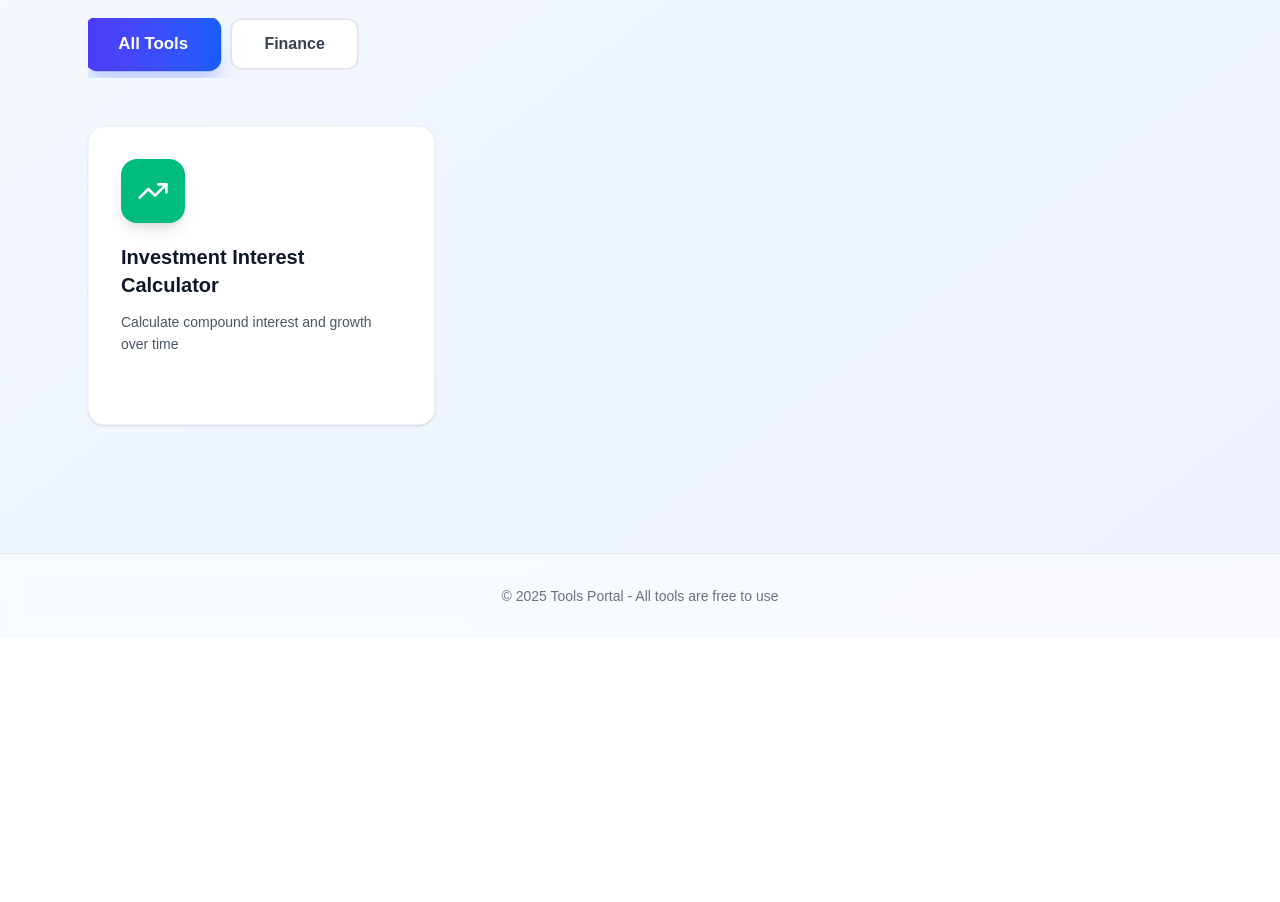
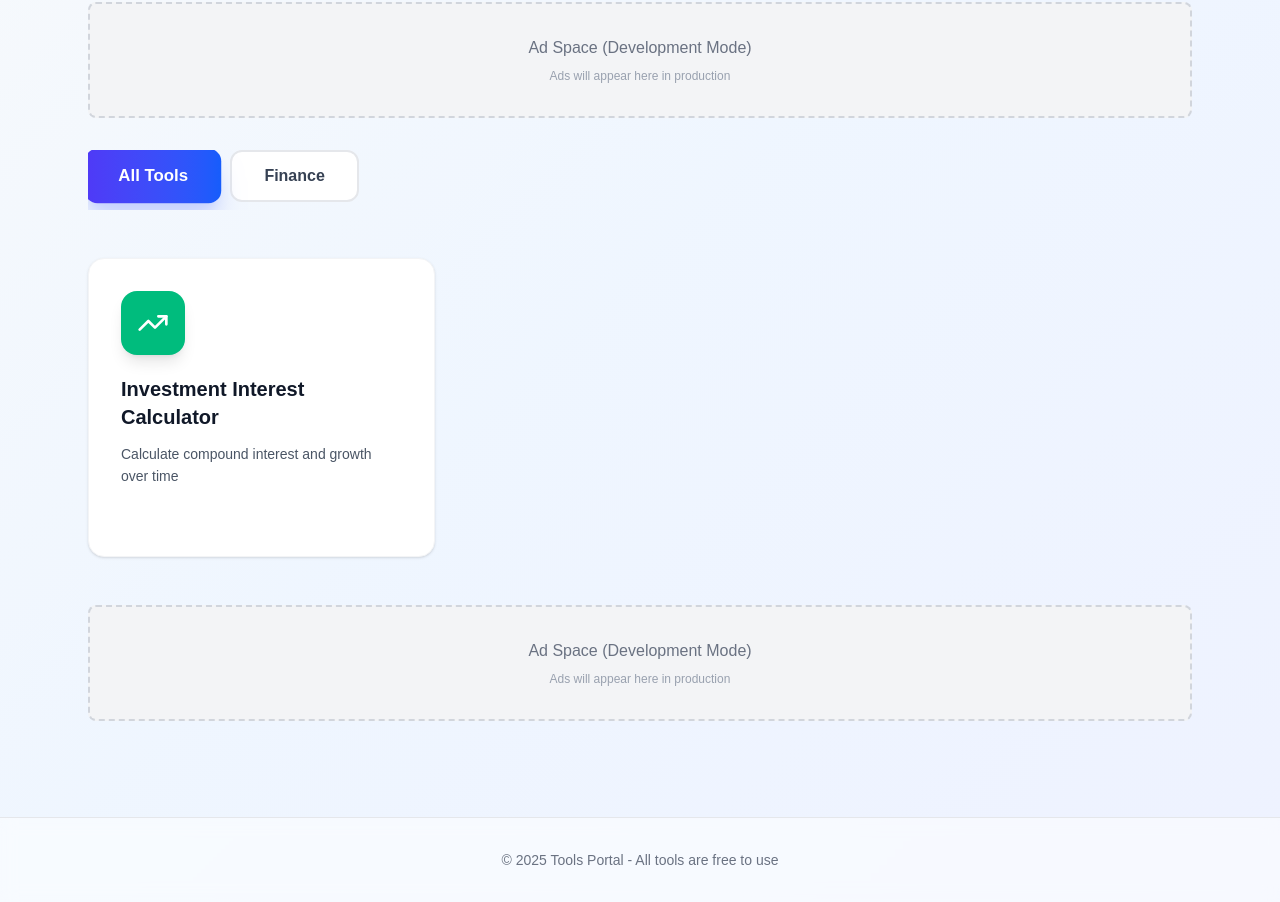
Before and after one commit to m-mariotti/tools, a Next.js app: page / in a window 1280 px wide. Shown: the part 355-1257 px from the top of the page. Before the commit the page ends 993 px from the top, so only its background shows below. Built offline with nearby package versions, Linux system fonts and the light colour scheme.

Commit message:
Aggiunta files adsense

```diff
--- a/app/layout.js
+++ b/app/layout.js
@@ -1,5 +1,6 @@
 import { Geist, Geist_Mono } from "next/font/google";
 import "./globals.css";
+import GoogleAdsense from "../components/GoogleAdsense";
 
 const geistSans = Geist({
   variable: "--font-geist-sans",
@@ -12,13 +13,16 @@ const geistMono = Geist_Mono({
 });
 
 export const metadata = {
-  title: "Tools",
-  description: "",
+  title: "Tools Portal - Free Online Calculators",
+  description: "Simple and free online tools and calculators for everyone",
 };
 
 export default function RootLayout({ children }) {
   return (
     <html lang="en">
+      <head>
+        <GoogleAdsense />
+      </head>
       <body
         className={`${geistSans.variable} ${geistMono.variable} antialiased`}
       >
--- a/app/page.js
+++ b/app/page.js
@@ -4,6 +4,7 @@ import { Globe, Sparkles } from 'lucide-react';
 import { translations } from '../locales/translations';
 import { toolsConfig, categories } from '../config/tools';
 import { useRouter } from 'next/navigation';
+import AdBanner from '../components/AdBanner';
 
 export default function Home() {
   const [language, setLanguage] = useState('en');
@@ -55,7 +56,7 @@ export default function Home() {
       </header>
 
       {/* Hero Section */}
-      <section className="max-w-6xl mx-auto px-6 pt-16 pb-12">
+      <section className="max-w-6xl mx-auto px-6 pt-16 pb-8">
         <div className="text-center space-y-6">
           <div className="inline-flex items-center gap-2 px-4 py-2 bg-indigo-100 text-indigo-700 rounded-full text-sm font-medium">
             <Sparkles className="w-4 h-4" />
@@ -70,6 +71,15 @@ export default function Home() {
             {t.subtitle}
           </p>
         </div>
+      </section>
+
+      {/* Top Banner Ad - Posizione strategica dopo l'hero */}
+      <section className="max-w-6xl mx-auto px-6 pb-8">
+        <AdBanner
+          dataAdSlot="XXXXXXXXXX"
+          dataAdFormat="horizontal"
+          className="min-h-[100px]"
+        />
       </section>
 
       {/* Category Tabs */}
@@ -92,16 +102,16 @@ export default function Home() {
       </section>
 
       {/* Tools Grid */}
-      <section className="max-w-6xl mx-auto px-6 pb-20">
+      <section className="max-w-6xl mx-auto px-6 pb-12">
         <div className="grid md:grid-cols-2 lg:grid-cols-3 gap-8">
-          {filteredTools.map((tool) => {
+          {filteredTools.map((tool, index) => {
             const Icon = tool.icon;
             const toolData = t.tools[tool.id];
             return (
+              <div key={tool.id}>
                 <button
-                key={tool.id}
                   onClick={() => router.push(tool.path)}
-                className="bg-white rounded-2xl shadow-sm hover:shadow-2xl transition-all duration-300 p-8 text-left group border border-gray-100 hover:border-indigo-200 hover:-translate-y-2"
+                  className="w-full bg-white rounded-2xl shadow-sm hover:shadow-2xl transition-all duration-300 p-8 text-left group border border-gray-100 hover:border-indigo-200 hover:-translate-y-2"
                 >
                   <div className={`${tool.color} w-16 h-16 rounded-2xl flex items-center justify-center mb-5 group-hover:scale-110 group-hover:rotate-3 transition-all duration-300 shadow-lg`}>
                     <Icon className="w-8 h-8 text-white" />
@@ -122,9 +132,30 @@ export default function Home() {
                     </svg>
                   </div>
                 </button>
+
+                {/* Ad ogni 3 tools, inserisci un banner pubblicitario */}
+                {(index + 1) % 3 === 0 && (
+                  <div className="mt-8">
+                    <AdBanner
+                      dataAdSlot="YYYYYYYYYY"
+                      dataAdFormat="rectangle"
+                      className="min-h-[250px]"
+                    />
+                  </div>
+                )}
+              </div>
             );
           })}
         </div>
+      </section>
+
+      {/* Bottom Banner Ad */}
+      <section className="max-w-6xl mx-auto px-6 pb-12">
+        <AdBanner
+          dataAdSlot="ZZZZZZZZZZ"
+          dataAdFormat="horizontal"
+          className="min-h-[100px]"
+        />
       </section>
 
       {/* Footer */}
--- /dev/null
+++ b/components/AdBanner.js
@@ -0,0 +1,44 @@
+'use client';
+import { useEffect } from 'react';
+import { usePathname } from 'next/navigation';
+
+export default function AdBanner({
+  dataAdSlot,
+  dataAdFormat = 'auto',
+  dataFullWidthResponsive = true,
+  className = ''
+}) {
+  const pathname = usePathname();
+
+  useEffect(() => {
+    // Inizializza l'annuncio quando il componente si monta o cambia pagina
+    try {
+      if (typeof window !== 'undefined' && window.adsbygoogle) {
+        (window.adsbygoogle = window.adsbygoogle || []).push({});
+      }
+    } catch (err) {
+      console.error('AdSense error:', err);
+    }
+  }, [pathname]); // Si ricarica quando cambia pagina
+
+  // Non mostrare in development
+  if (process.env.NODE_ENV !== 'production') {
+    return (
+      <div className={`bg-gray-100 border-2 border-dashed border-gray-300 rounded-lg p-8 text-center ${className}`}>
+        <p className="text-gray-500 font-medium">Ad Space (Development Mode)</p>
+        <p className="text-xs text-gray-400 mt-2">Ads will appear here in production</p>
+      </div>
+    );
+  }
+
+  return (
+    <ins
+      className={`adsbygoogle ${className}`}
+      style={{ display: 'block' }}
+      data-ad-client={process.env.NEXT_PUBLIC_ADSENSE_ID}
+      data-ad-slot={dataAdSlot}
+      data-ad-format={dataAdFormat}
+      data-full-width-responsive={dataFullWidthResponsive}
+    />
+  );
+}
--- /dev/null
+++ b/components/GoogleAdsense.js
@@ -0,0 +1,17 @@
+import Script from 'next/script';
+
+export default function GoogleAdsense() {
+  // Mostra gli annunci solo in produzione
+  if (process.env.NODE_ENV !== 'production') {
+    return null;
+  }
+
+  return (
+    <Script
+      async
+      src={`https://pagead2.googlesyndication.com/pagead/js/adsbygoogle.js?client=${process.env.NEXT_PUBLIC_ADSENSE_ID}`}
+      crossOrigin="anonymous"
+      strategy="afterInteractive"
+    />
+  );
+}
```
Lines whose indentation alone changed are shown as unchanged.
